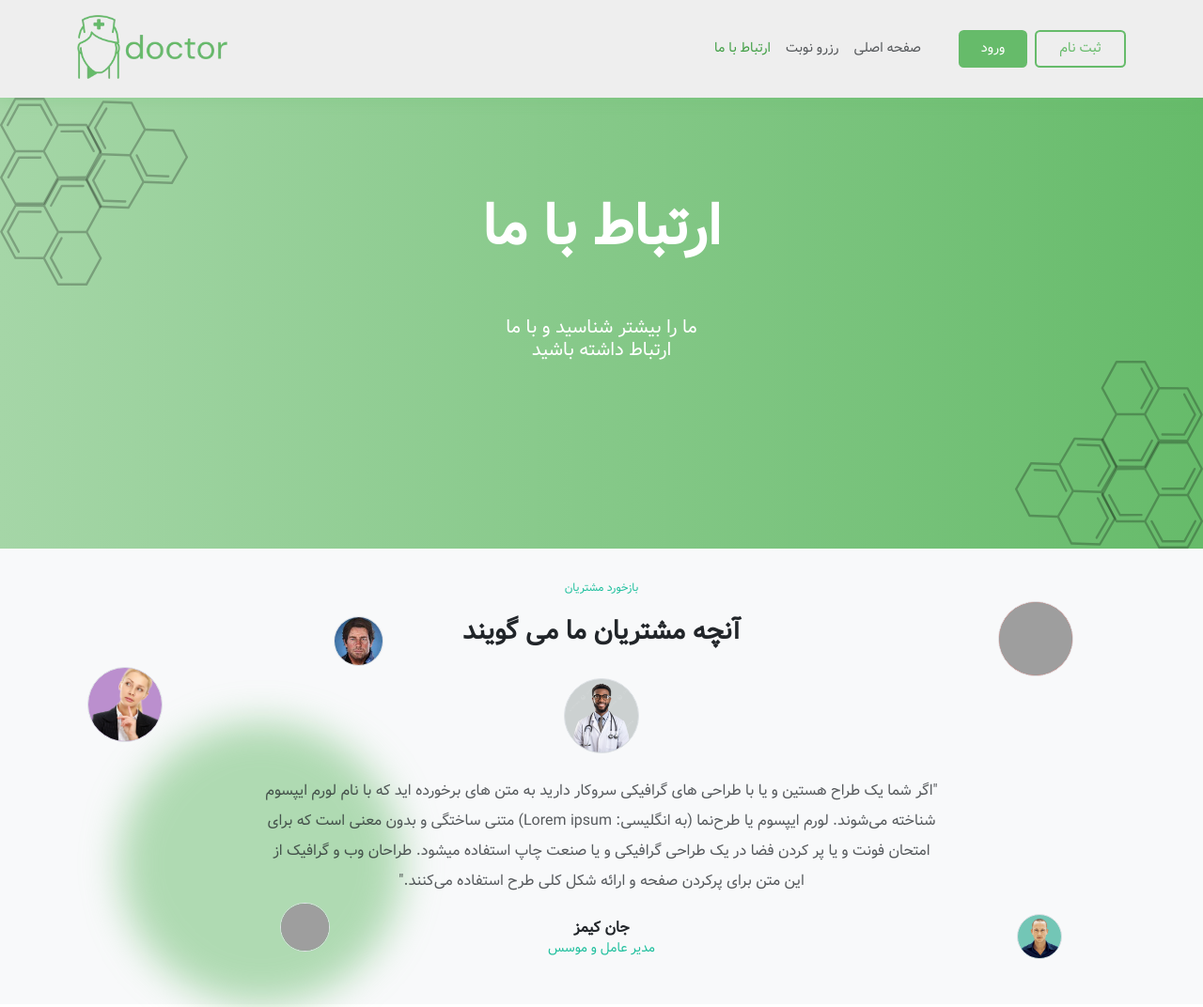
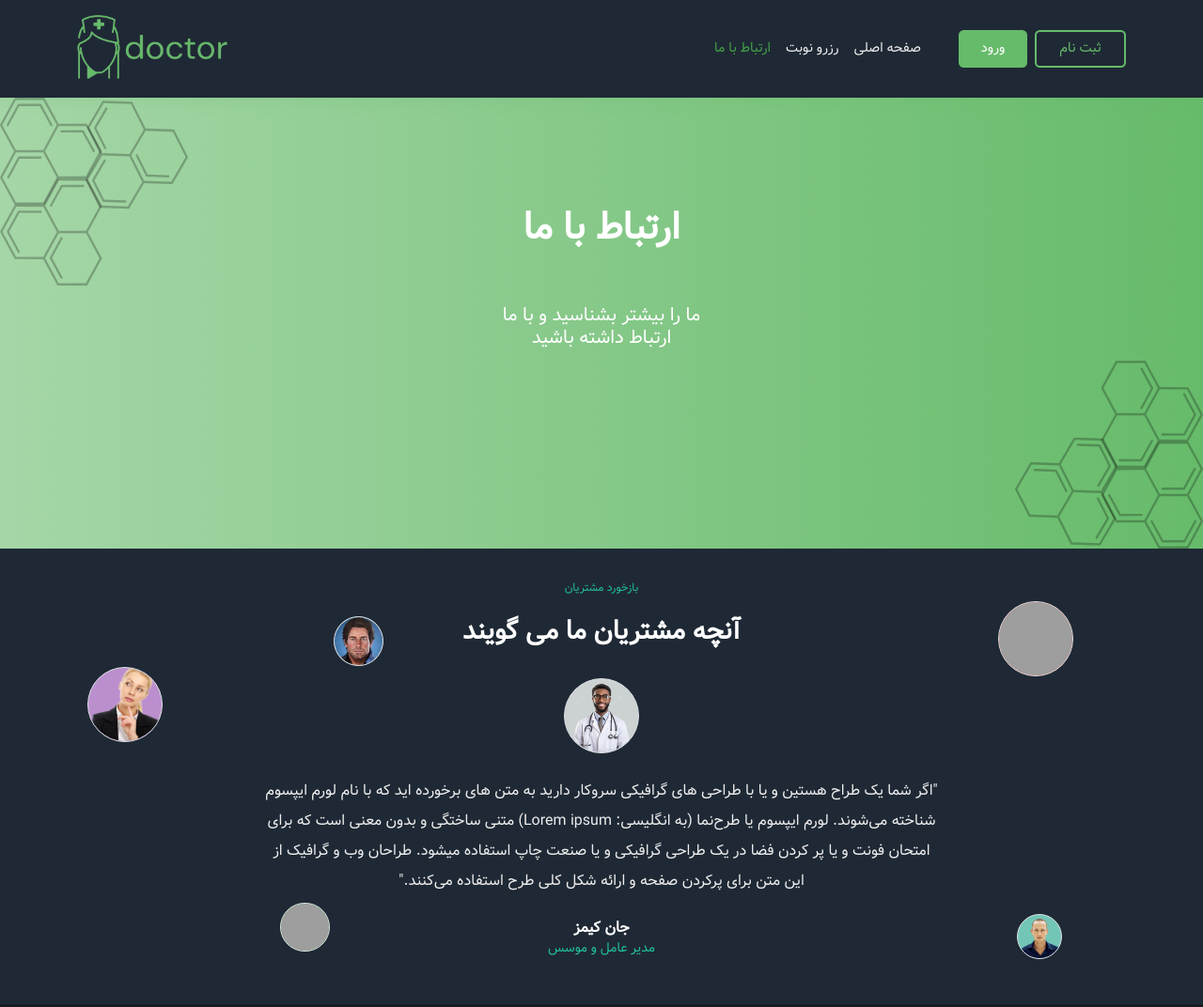
Before and after one commit to hojjatSadafi/doctor, a plain HTML site: page contact-us-page.html in a window 1280 px wide. Shown: the top 1072 px of the page at 94% size. Drawn offline with Linux system fonts and the light colour scheme; grey boxes are pictures that could not be loaded.

Commit message:
add classes for flexible in any theme

```diff
--- a/contact-us-page.html
+++ b/contact-us-page.html
@@ -15,7 +15,7 @@
     <link rel="stylesheet" href="./styles/footer.css">
     <link rel="stylesheet" href="styles/contact-us-page.css">
 </head>
-<body>
+<body class="text-color dark bg-white">
 
     <svg class="d-none">
         <symbol id="contact-us-head-section__honeycomb" width="200" height="200" viewBox="0 0 100 100" fill="none" xmlns="http://www.w3.org/2000/svg">
@@ -70,7 +70,7 @@
     </svg>
 
 
-    <header class="py-3" id="header">
+    <header class="py-3 bg-light" id="header">
         <div class="container d-flex flex-row-reverse flex-md-row justify-content-between align-items-center">
 
             <div class="d-flex align-items-center gap-2">
@@ -108,11 +108,10 @@
         </div>
     </header>
 
-
     <section class="contact-us__section-backColor">
         <div class="w-100 mx-0 px-0 d-flex flex-column justify-content-center align-items-center gap-5 position-relative contact-us__section-size">
-            <h1 class="text-white fw-bolder contact-us__header-font position-relative">ارتباط با ما</h1>
-            <h5 class="text-white text-center contact-us__section-position position-relative">ما را بیشتر شناسید و با ما <br> ارتباط داشته
+            <h1 class="text-white fw-bolder contact-us__header-font position-relative fs-1">ارتباط با ما</h1>
+            <h5 class="text-white text-center contact-us__section-position position-relative">ما را بیشتر بشناسید و با ما <br> ارتباط داشته
                 باشید</h5>
             <svg class="position-absolute honeycomb-section-size-1">
                 <use href="#contact-us-head-section__honeycomb"></use>
@@ -123,7 +122,6 @@
         </div>
 
     </section>
-
 
     <section class="bg-light py-5 position-relative">
         <div class="container d-flex flex-column align-items-center gap-4 position-relative">
@@ -141,10 +139,13 @@
             <img class="border rounded-circle customer__images-size object-fit-cover position-absolute customer__picture-4-position z-index-1" src="./images/person-5.png" alt="">
             <img class="border rounded-circle customer__images-size object-fit-cover position-absolute customer__picture-5-position z-index-1" src="./images/person-6.jfif" alt="">
         </div>
-        <div class="contact-page-fade-img contact-page-fade-img-1 rounded-circle"></div>
+        <div class="contact-page-fade-img contact-page-fade-img-1 rounded-circle d-none-dark"></div>
     </section>
 
-    <section class="container my-4 position-relative">
+    <section class="bg-white my-4 ">
+        <div class="container position-relative">
+
+
         <div class="row gy-3 gy-md-0">
             <div class="col-lg-4 align-self-center location-section__call-box-wrapper">
                 <div class="location-section__call-box w-100 border border-primary text-color rounded-1 d-flex flex-column gap-2 p-3 text-white">
@@ -171,7 +172,8 @@
                 <iframe class="rounded-1" src="https://www.google.com/maps/embed?pb=!1m14!1m8!1m3!1d1091.534041773628!2d46.32492965125768!3d38.05262025092269!3m2!1i1024!2i768!4f13.1!3m3!1m2!1s0x401a1ba7e0706c33%3A0xbd2cde4c0481229c!2z2YXYs9is2K8g2K_Yp9mG2LTar9in2Ycg2LnZhNmI2YXigIzZvtiy2LTaqduMINiq2KjYsduM2LI!5e1!3m2!1sen!2s!4v1721674731296!5m2!1sen!2s" width="100%" height="450" style="border:0;" allowfullscreen="" loading="lazy" referrerpolicy="no-referrer-when-downgrade"></iframe>
             </div>
         </div>
-        <div class="contact-page-fade-img contact-page-fade-img-2 rounded-circle"></div>
+        </div>
+        <div class="contact-page-fade-img contact-page-fade-img-2 rounded-circle d-none-dark"></div>
     </section>
 
     <footer class="bg-light">
--- a/styles/colors.css
+++ b/styles/colors.css
@@ -8,16 +8,22 @@
     color: #66bb6a !important;
 }
 .text-color{
-    color: #212121 !important;
+    color: #fff !important;
+}
+.text-muted{
+    color: #eeeeee !important;
 }
 .border-primary{
     border-color: #66bb6a !important;
 }
 .bg-light{
-    background-color: #f8f9fa !important;
+    background-color: #1F2935 !important;
 }
 .bg-white{
-    background-color: #ffffff !important;
+    background-color: #161D26 !important;
+}
+.dark .d-none-dark{
+    display: none;
 }
 
 .z-index-2{
--- a/styles/contact-us-page.css
+++ b/styles/contact-us-page.css
@@ -3,6 +3,13 @@
 body{
     font-family: "vazir" !important;
     width: 100%;
+}
+::-webkit-scrollbar{
+    width: 8px;
+}
+::-webkit-scrollbar-thumb{
+    background-color: #66bb6a;
+    border-radius: 6px;
 }
 
 .contact-page-fade-img{
--- a/styles/footer.css
+++ b/styles/footer.css
@@ -33,7 +33,7 @@ div .text__underline{
 }
 
 .footer__icons-color{
-    color: #969c97 !important;
+    /* color: #969c97 !important; */
 }
 
 .footer__icon-size{
--- a/styles/style.css
+++ b/styles/style.css
@@ -1,6 +1,8 @@
 @import url(font.css);
 
-
+body{
+    font-family: vazir;
+}
 ::-webkit-scrollbar{
     width: 8px;
 }
```
Also changed, not shown: index.html (+7 -7 lines), visit-page.html (+3 -3 lines).
